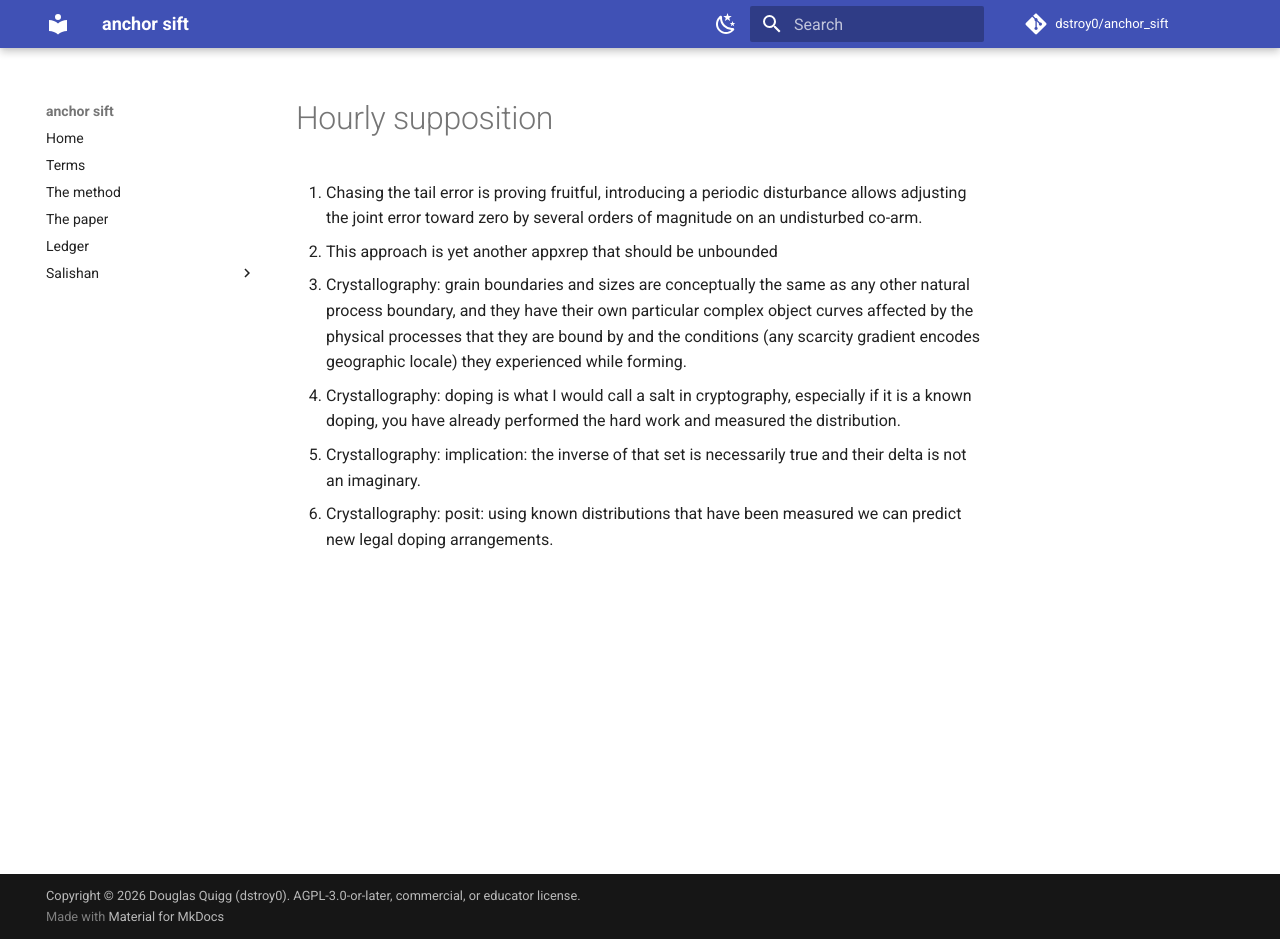
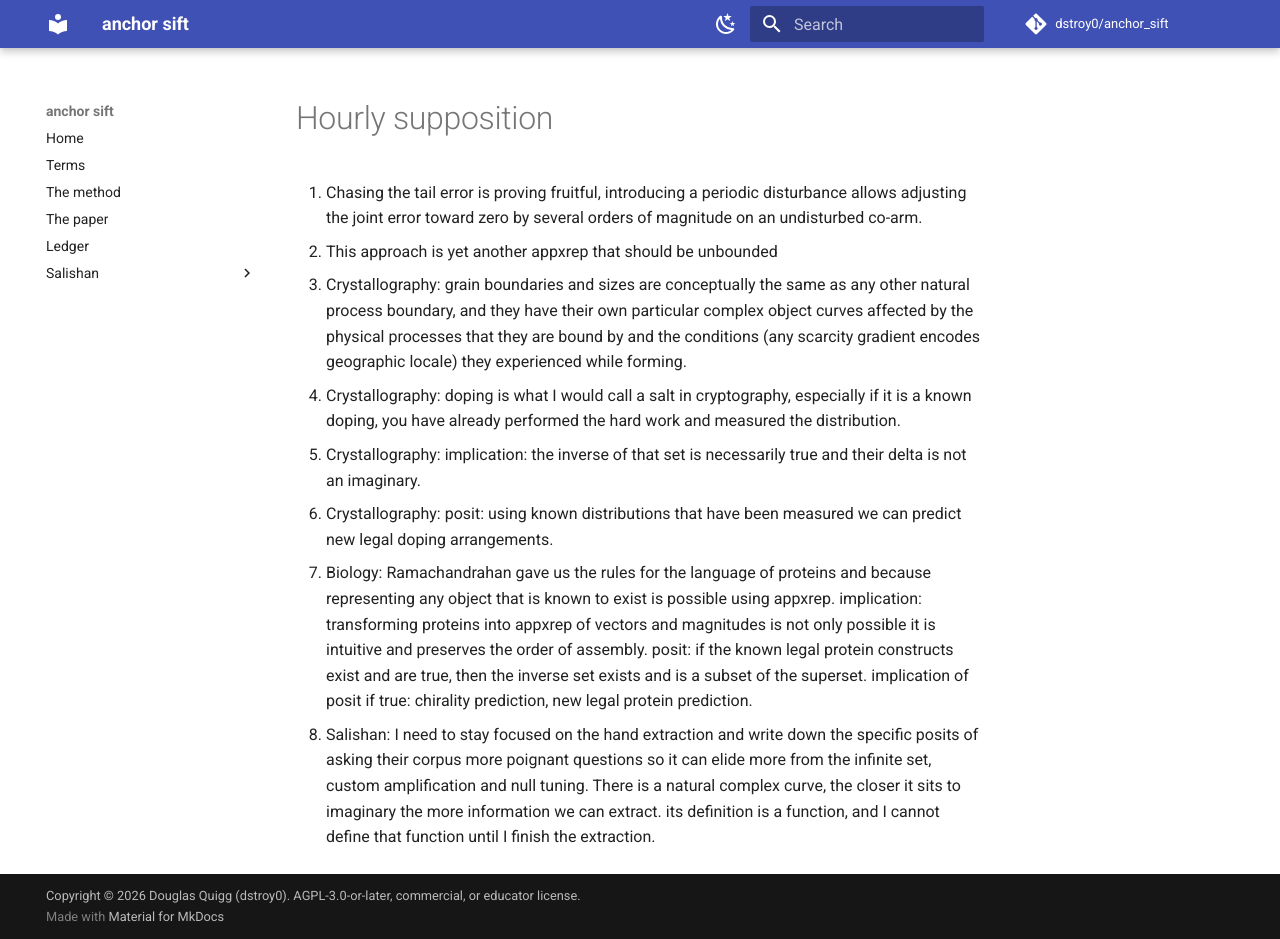
Before and after one commit to dstroy0/anchor_sift, an MkDocs documentation site: the page built from docs/research/hourly_supposition.md, in a window 1280 px wide and 939 px high. Built offline with MkDocs 1.6.1 and Material for MkDocs 9.7.7, drawn with Linux system fonts in a browser that asks for light colours; comment, search, counter and statistics services are not loaded.

Commit message:
Update hourly_supposition.md
Salishan, accuracy increase, crystallography and biology.

```diff
--- a/docs/research/hourly_supposition.md
+++ b/docs/research/hourly_supposition.md
@@ -14,3 +14,17 @@
       true and their delta is not an imaginary.
 6. Crystallography: posit: using known distributions that have been
       measured we can predict new legal doping arrangements.
+7. Biology: Ramachandrahan gave us the rules for the language of proteins
+      and because representing any object that is known to exist is possible
+      using appxrep.
+      implication: transforming proteins into appxrep of vectors and magnitudes
+      is not only possible it is intuitive and preserves the order of assembly.
+      posit: if the known legal protein constructs exist and are true, then the inverse
+      set exists and is a subset of the superset.
+      implication of posit if true: chirality prediction, new legal protein prediction.
+8. Salishan: I need to stay focused on the hand extraction and write down the
+      specific posits of asking their corpus more poignant questions so it can elide more
+      from the infinite set, custom amplification and null tuning. There is a natural
+      complex curve, the closer it sits to imaginary the more information we can extract.
+      its definition is a function, and I cannot define that function until I finish the
+      extraction.
```
